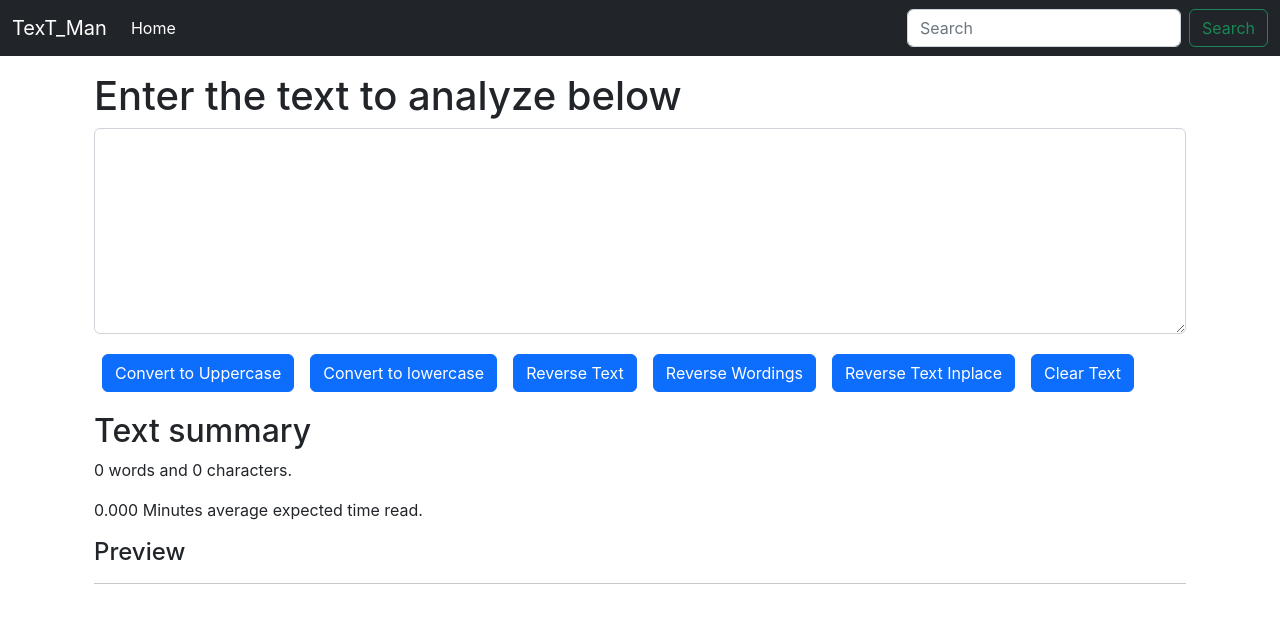
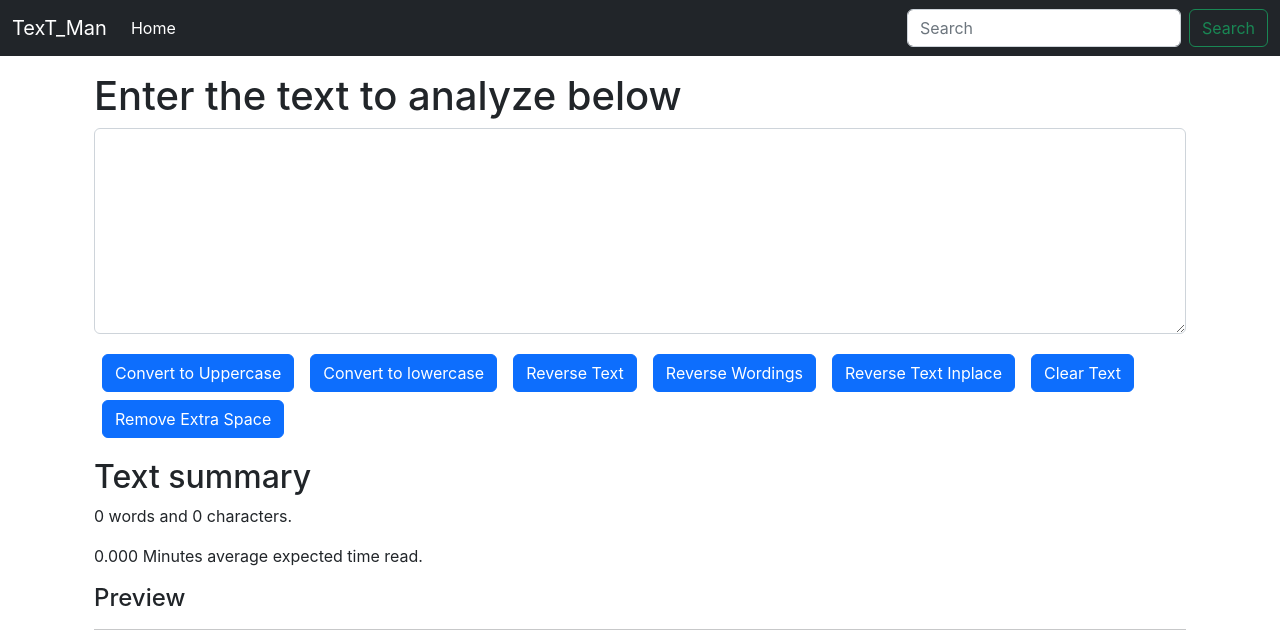
Before and after one commit to AmanChaturvedi24/TexT_Man, a React (Create React App) app in the folder my-app/: page / in a window 1280 px wide. Shown: the top 644 px of the page. Built offline with nearby package versions, Linux system fonts and the light colour scheme.

Commit message:
Update Textbox.js

```diff
--- a/my-app/src/components/Textbox.js
+++ b/my-app/src/components/Textbox.js
@@ -49,6 +49,14 @@ export default function Textbox(props) {
    }
 
 
+   const removeSpace = () => {
+
+    let newText=Text.split(/[ ] + /).join(" ");
+
+     SetText(newText)
+   }
+
+
   const handleOnChange = (event) => {
     SetText(event.target.value)
   }
@@ -79,6 +87,7 @@ export default function Textbox(props) {
         <button className="btn btn-primary mx-2 my-1" onClick={reverseWordingsClick}>Reverse Wordings</button>
         <button className="btn btn-primary mx-2 my-1" onClick={reverseWordingsInplaceClick}>Reverse Text Inplace</button>
         <button className="btn btn-primary mx-2 my-1" onClick={clearClick}>Clear Text</button>
+        <button className="btn btn-primary mx-2 my-1" onClick={removeSpace}>Remove Extra Space</button>
       </div>
       <div className="container my-3">
         <h2>Text summary</h2>
```
